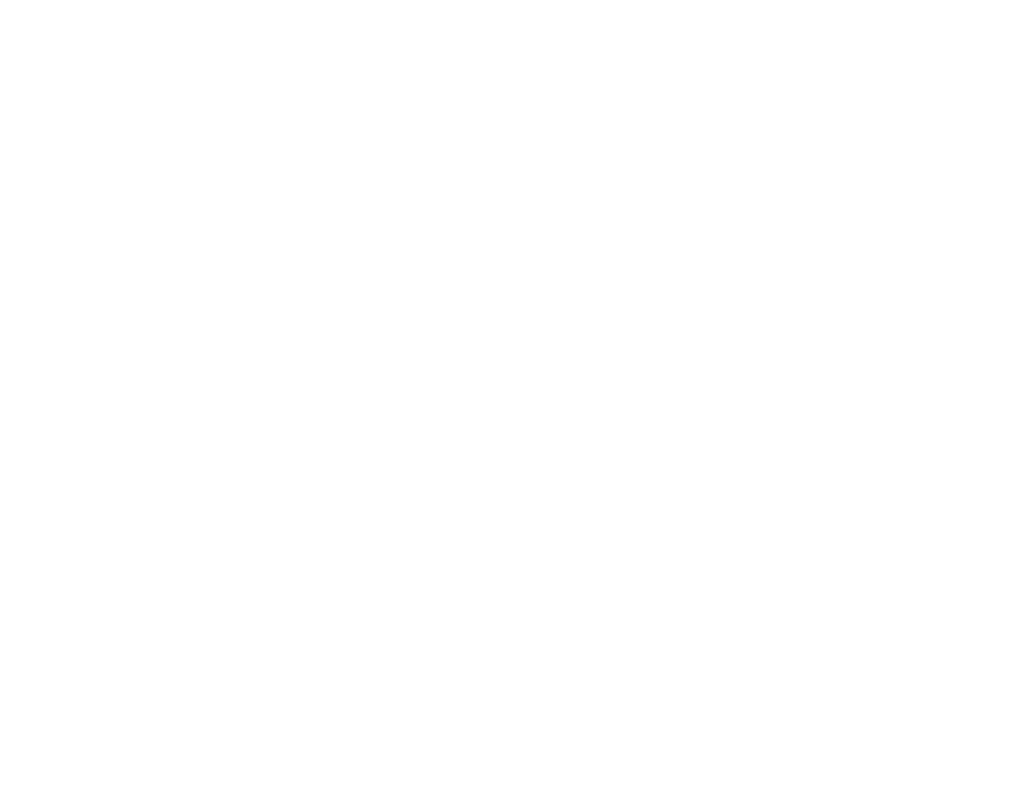
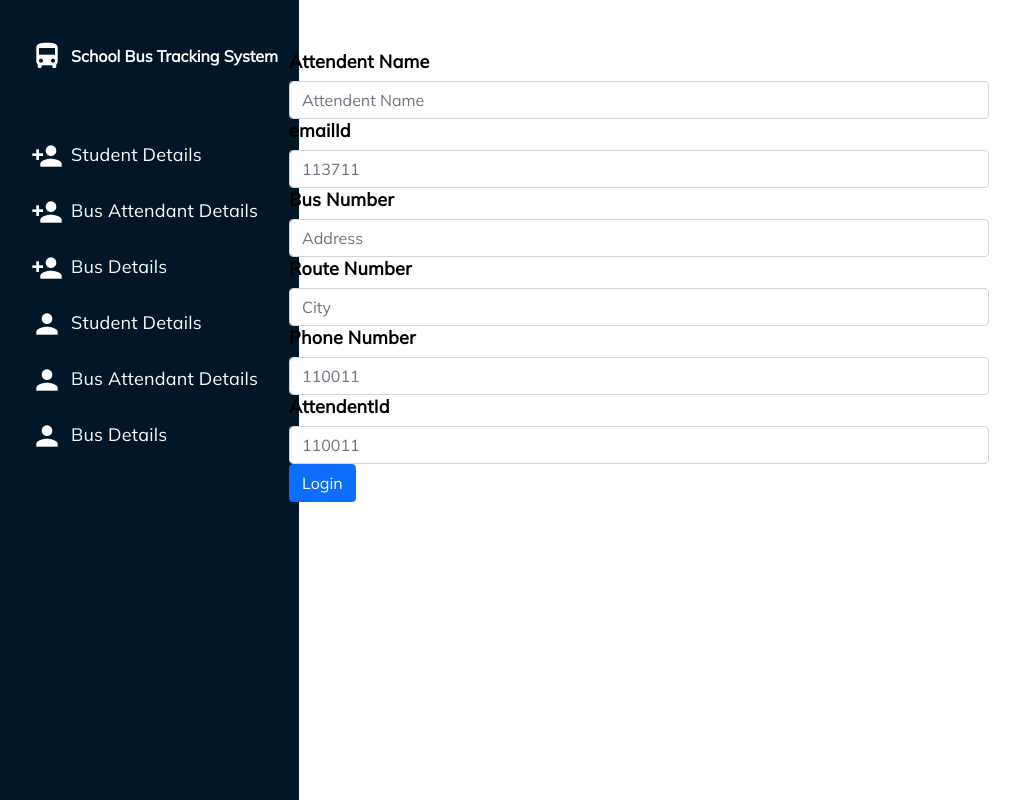
Before and after one commit to dakshjain1997/BusTrackingSystem, a React (Create React App) app: page /busAttendantForm in a window 1280 px wide. Shown: the top 800 px of the page, without its empty margins (1-1021 px from the left). Built offline with nearby package versions, Linux system fonts and the light colour scheme; the HTML template or start-up script is replaced by a standard one.

Commit message:
fixed error with create user.

```diff
--- a/src/App.js
+++ b/src/App.js
@@ -7,6 +7,7 @@ import BusForm from "./components/BusForm.js"
 import AuthContextProvider from "./context/AuthContext";
 import Navbar from "./components/Navbar";
 import ViewStudent from "./components/ViewStudent";
+import BusAttendentForm from "./components/BusAttenndentForm";
 
 function App() {
     return (
@@ -24,17 +25,35 @@ function App() {
                             <Dashboard/>
                         </Route>
 
-                        <Route path="/Studentform">
+                        <Route path="/studentform">
                             <Navbar/>
                             <StudentForm/>
-                            {/* <ViewStudent/> */}
                         </Route>
 
-                        <Route path="/BusForm">
+                        <Route exact path="/busAttendantForm">
+                            <Navbar/>
+                           <BusAttendentForm/>
+                        </Route>
+
+                        <Route exact path="/busForm">
                             <Navbar/>
                             <BusForm/>
                         </Route>
 
+                        <Route exact path="/viewStudent">
+                            <Navbar/>
+                            <viewStudent/>
+                        </Route>
+
+                        <Route exact path="/viewBusAttendant">
+                            <Navbar/>
+                        {/*    view buss attendant*/}
+                        </Route>
+
+                        <Route exact path="/viewBus">
+                            <Navbar/>
+                            {/*    view buss */}
+                        </Route>
                     </Switch>
                 </div>
             </AuthContextProvider>
--- a/src/components/BusAttenndentForm.js
+++ b/src/components/BusAttenndentForm.js
@@ -1,7 +1,6 @@
-import React, { useState } from 'react'
+import React, {useContext, useState} from 'react'
 import {Form,Button} from 'react-bootstrap'
 import {db} from './FirebaseConfig'
-import CreateUser from './CreateUser'
 import {AuthContext} from '../context/AuthContext'
 
     function BusAttendentForm(){
@@ -10,27 +9,26 @@ import {AuthContext} from '../context/AuthContext'
         const [BusNumber, setBusNumber] = useState("")
         const [BusRouteNumber, setBusRouteNumber] = useState("")
         const [PhoneNumber, setPhoneNumber] = useState("")
-        const [AttendentId, setAttendentId] = useState("")
+        const [AttendantId, setAttendantId] = useState("")
 
-        const {schoolId} = useUserContext()
+        const {schoolId, createUser} = useContext(AuthContext)
 
          function HandleSubmit(e){
             e.preventDefault()
             AttendentInfo()
-            CreateUser(AttendentEmailId,"parent")
-
+            createUser(AttendentEmailId,"BusAttendant")
         }
 
        function AttendentInfo(){
             console.log(schoolId)
-            db.collection("Schools").doc(schoolId).collection("BusAttendant").doc(AttendentId)
+            db.collection("Schools").doc(schoolId).collection("BusAttendants").doc(AttendantId)
                 .set({
                     name:AttendentName,
                     emailId:AttendentEmailId,
                     busNumber:BusNumber,
                     routeNumber:BusRouteNumber,
                     contactNumber:PhoneNumber,
-                    attendentId:AttendentId
+                    attendantId:AttendantId
 
                 })
                 .then(() => {
@@ -42,9 +40,10 @@ import {AuthContext} from '../context/AuthContext'
         }
 
         return(
+            <div className="infoForm">
             <Form onSubmit={HandleSubmit}>
 
-                <Form.Group id="AttendentName">
+                <Form.Group id="AttendantName">
                     <Form.Label>Attendent Name</Form.Label>
                     <Form.Control type="text" value={AttendentName} onChange={(e)=>setAttendentName(e.target.value)} placeholder="Attendent Name" required />
                 </Form.Group>
@@ -69,13 +68,15 @@ import {AuthContext} from '../context/AuthContext'
                     <Form.Control type="text" value={PhoneNumber} onChange={(e)=>setPhoneNumber(e.target.value)} placeholder="110011" required />
                 </Form.Group>
 
-                <Form.Group id="AttendentId">
+                <Form.Group id="AttendantId">
                     <Form.Label>AttendentId</Form.Label>
-                    <Form.Control type="text" value={AttendentId} onChange={(e)=>setAttendentId(e.target.value)} placeholder="110011" required />
+                    <Form.Control type="text" value={AttendantId} onChange={(e)=>setAttendantId(e.target.value)} placeholder="110011" required />
                 </Form.Group>
 
                  <Button type="submit" className="W-100" >Login</Button>
             </Form>
+            </div>
         )
     }
-     export default BusAttendentForm
+
+    export default BusAttendentForm
--- a/src/components/BusForm.js
+++ b/src/components/BusForm.js
@@ -38,6 +38,7 @@ import {AuthContext} from '../context/AuthContext'
         }
 
         return(
+            <div className="infoForm">
             <Form onSubmit={HandleSubmit}>
 
                 <Form.Group id="DriverName">
@@ -68,6 +69,7 @@ import {AuthContext} from '../context/AuthContext'
 
                  <Button type="submit" className="W-100" >Login</Button>
             </Form>
+            </div>
         )
     }
      export default BusAttendentForm
--- a/src/components/CreateUser.js
+++ /dev/null
@@ -1,20 +0,0 @@
-import FirebaseConfig, {db} from "./FirebaseConfig"
-import {AuthContext} from '../context/AuthContext'
-import {useContext} from 'react'
-
-
-function  CreateUser(emailId,userType){
-    console.log("ti here")
-    const {schoolId} = useContext(AuthContext)
-
-    db.collection("users").doc(emailId).set({
-        emailId:emailId,
-        UserType:userType,
-        schoolId:schoolId
-    })
-
-    FirebaseConfig.auth().createUserWithEmailAndPassword(emailId,"123456")
-
-
-}
-export default CreateUser
--- a/src/components/Navbar.js
+++ b/src/components/Navbar.js
@@ -22,35 +22,35 @@ const Navbar = () => {
                 <div className="icon">
                     <span className="material-icons-outlined md-32 md-light">person_add</span>
                 </div>
-                <Link className="titleOption" to="/launchScan">Bus Attendant Details</Link>
+                <Link className="titleOption" to="/busAttendantForm">Bus Attendant Details</Link>
             </div>
 
             <div className="addBusDetails">
                 <div className="icon">
                     <span className="material-icons-outlined md-32 md-light">person_add</span>
                 </div>
-                <Link className="titleOption" to="/history">Bus Details</Link>
+                <Link className="titleOption" to="/busForm">Bus Details</Link>
             </div>
 
             <div className="viewStudentDetails">
                 <div className="icon">
                     <span className="material-icons-outlined md-32 md-light">person</span>
                 </div>
-                <Link className="titleOption" to="/recommendation">Student Details</Link>
+                <Link className="titleOption" to="/viewStudent">Student Details</Link>
             </div>
 
             <div className="viewBusAttendant">
                 <div className="icon">
                     <span className="material-icons-outlined md-32 md-light">person</span>
                 </div>
-                <Link className="titleOption" to="/settings">Bus Attendant Details</Link>
+                <Link className="titleOption" to="/viewBusAttendant">Bus Attendant Details</Link>
             </div>
 
             <div className="viewBusDetails">
                 <div className="icon">
                     <span className="material-icons-outlined md-32 md-light">person</span>
                 </div>
-                <Link className="titleOption" to="/settings">Bus Details</Link>
+                <Link className="titleOption" to="/viewBus">Bus Details</Link>
             </div>
         </div>
     );
--- a/src/components/StudentForm.js
+++ b/src/components/StudentForm.js
@@ -2,8 +2,6 @@ import React, {useContext, useState} from 'react'
 import {Form,Button} from 'react-bootstrap'
 import {db} from './FirebaseConfig'
 import {AuthContext} from '../context/AuthContext'
-import CreateUser from './CreateUser'
-
 
 function StudentForm()
 {
@@ -20,14 +18,12 @@ function StudentForm()
     const [ParentPhoneNumber, setParentPhoneNumber] = useState("")
     const [ParentEmail, setParentEmail] = useState("")
 
-    const {schoolId} = useContext(AuthContext)
-
-
+    const {schoolId, createUser} = useContext(AuthContext)
 
     function HandleSubmit(e){
         e.preventDefault()
         StudentInfo()
-        CreateUser(ParentEmail,"parent")
+        createUser(ParentEmail,"Parent")
     }
 
     function StudentInfo(){
@@ -56,7 +52,8 @@ function StudentForm()
     }
 
     return(
-        <div className="studentForm">
+        <div className="infoForm">
+            <h1>Student Form</h1>
         <Form onSubmit={HandleSubmit}>
 
             <Form.Group id="studentName">
--- a/src/context/AuthContext.js
+++ b/src/context/AuthContext.js
@@ -1,5 +1,6 @@
-import React, { useState} from "react";
+import React, {useState} from "react";
 import {useHistory} from "react-router-dom";
+import FirebaseConfig, {db} from "../components/FirebaseConfig";
 
 export const AuthContext = React.createContext(undefined);
 
@@ -12,18 +13,30 @@ const AuthContextProvider = (props) => {
     const [authToken, setAuthToken] = useState("");
 
     function redirect(userType){
+
         if(userType === "School") {
             console.log("trying to push in condition")
-            History.push("/StudentForm");
+            History.push("/dashboard");
         }
+    }
 
+    function createUser(emailId, userType){
+
+        db.collection("Users").doc(emailId).set({
+            emailId: emailId,
+            UserType: userType,
+            schoolId: schoolId
+        }).then(r  =>{
+        })
+        FirebaseConfig.auth().createUserWithEmailAndPassword(emailId,"123456")
     }
 
     const valuesToBePassed={
         userType, setUserType,
         schoolId, setschoolId,
         isAuthenticated, setIsAuthenticated,
-        authToken, setAuthToken, redirect
+        authToken, setAuthToken,
+        redirect, createUser
     }
 
     return (
--- a/src/index.css
+++ b/src/index.css
@@ -52,7 +52,7 @@
 .navbar {
   position: absolute;
   width: 300px;
-  height: 900px;
+  height: 1100px;
   left: 0;
   top: 0;
   background: #011627;
@@ -178,9 +178,9 @@ body {
   background: #fdfffc;
 }
 
-.studentForm{
-  max-width: 500px;
-  padding: 20px 0 20px 0;
+.infoForm{
+  max-width: 700px;
+  padding: 50px 0 50px 0;
   position: relative;
   margin: auto;
   font-family: Mulish, serif;
```
